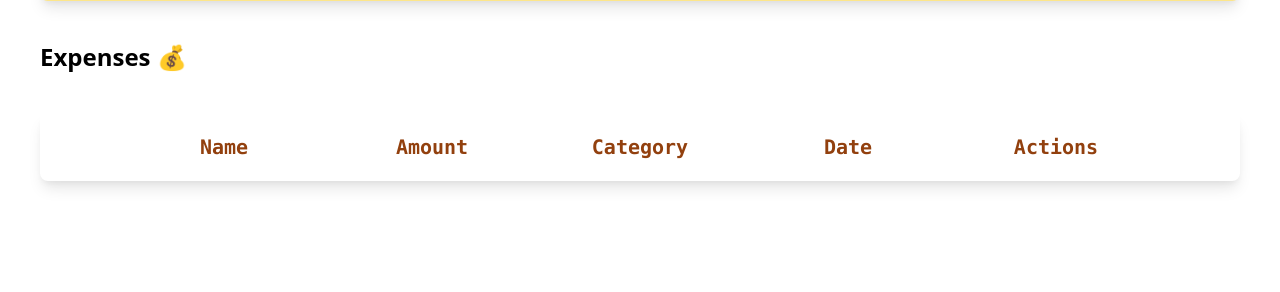
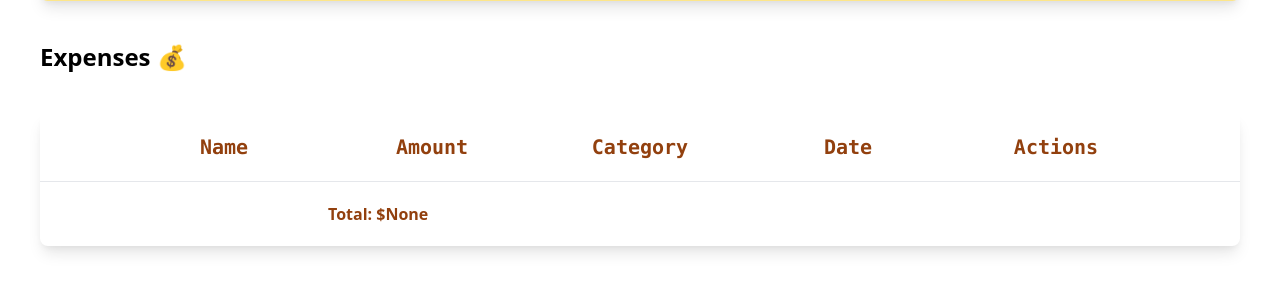
Before and after one commit to RalitsaTerzieva/expense-tracker-app, a Django app: page / in a window 1280 px wide. Shown: the part 279-571 px from the top of the page. Run offline with Django 4.2, Linux system fonts and the light colour scheme; data that the repository does not hold is empty; style sheets or scripts are compiled from the project's sources.

Commit message:
Add total amount

```diff
--- a/trackerapp/templates/trackerapp/index.html
+++ b/trackerapp/templates/trackerapp/index.html
@@ -58,6 +58,11 @@
 
             </div>
             {% endfor %}
+            <div class='px-72 py-5'>
+                <span class='font-bold text-yellow-800'>
+                    Total: ${{ total_expenses.amount__sum }}
+                </span>
+            </div>
         </div>
 
 {% endblock %}
--- a/trackerapp/views.py
+++ b/trackerapp/views.py
@@ -3,6 +3,7 @@
 from django.views.generic.edit import DeleteView
 from .forms import ExpenseForm
 from .models import Expense
+from django.db.models import Sum
 
 
 
@@ -13,8 +14,9 @@
             expense.save()
 
     expenses = Expense.objects.all()
+    total_expenses = expenses.aggregate(Sum('amount'))
     expense_form = ExpenseForm()
-    return render(request,'trackerapp/index.html',{'expense_form':expense_form,'expenses':expenses})
+    return render(request,'trackerapp/index.html',{'expense_form':expense_form,'expenses':expenses,'total_expenses':total_expenses})
 
 
 def edit(request,id):
```
